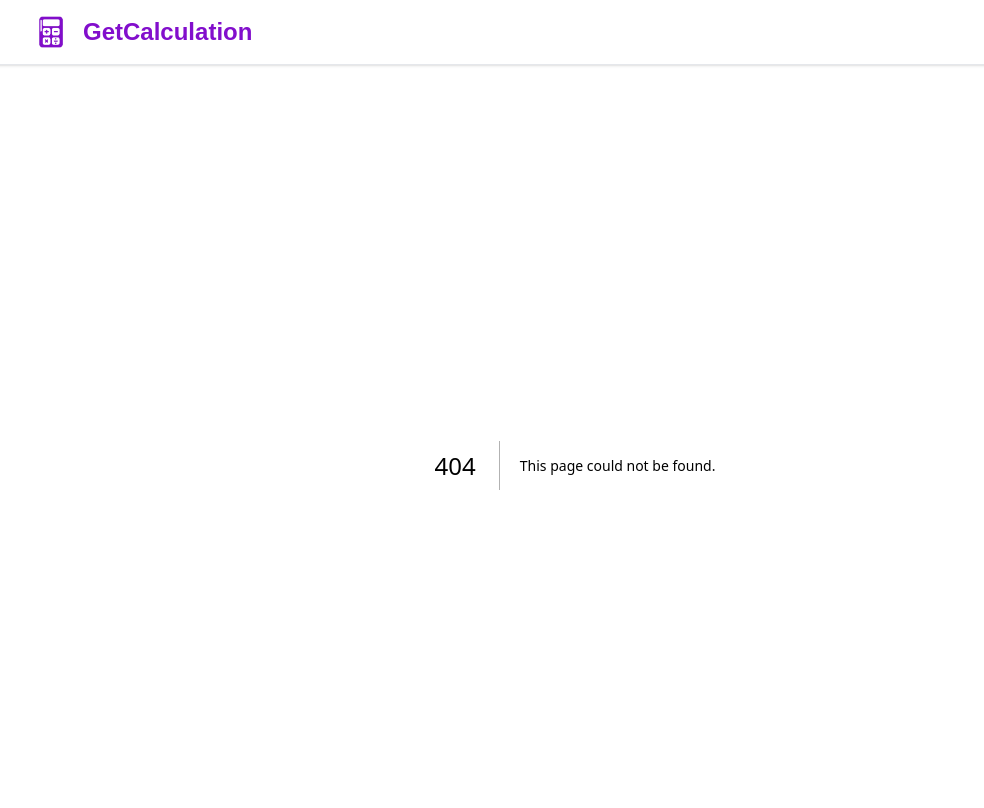
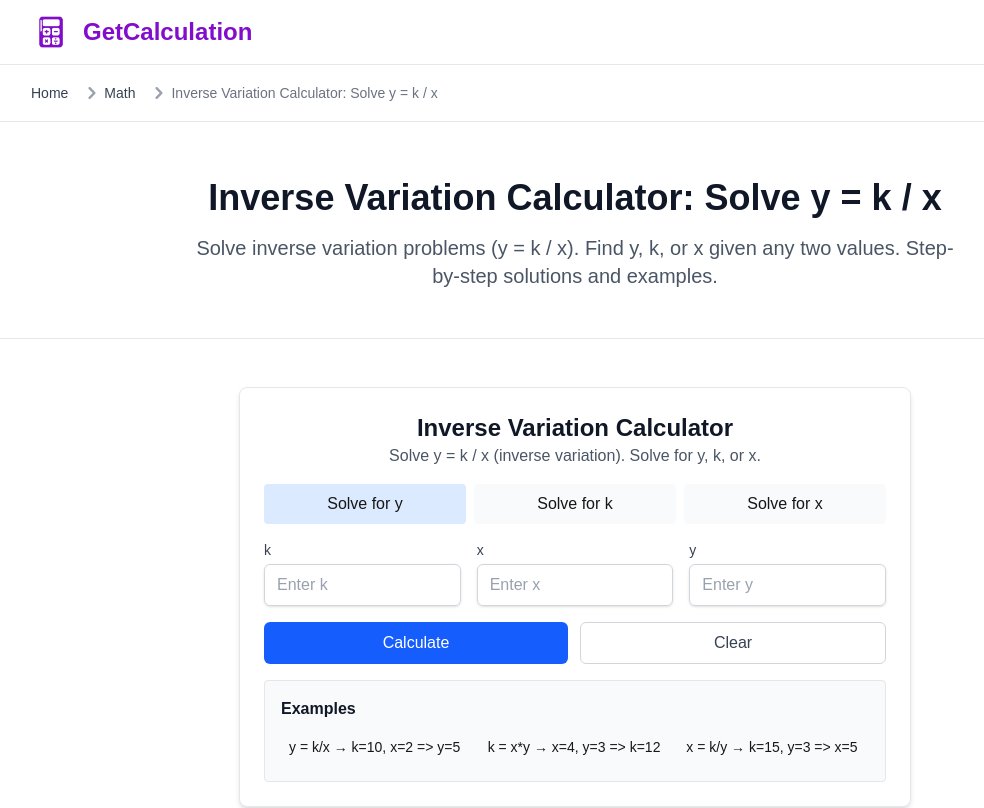
Before and after one commit to heyumarkhan/getcalculation.com, a Next.js app: page /math/inverse-variation in a window 1280 px wide. Before the commit this address had no page. Shown: the top 808 px of the page, without its empty margins (65-1049 px from the left). Built offline with nearby package versions, Linux system fonts and the light colour scheme.

Commit message:
Add Inverse Variation calculator, page, and register in calculators list

```diff
--- /dev/null
+++ b/app/(calculators)/math/inverse-variation/page.tsx
@@ -0,0 +1,28 @@
+import InverseVariationCalculator from '../../../_components/calculators/InverseVariationCalculator';
+import CalculatorPageTemplate from '../../../_components/layouts/CalculatorPageTemplate';
+import { SEOSection } from '../../../_components/ui/SEOContent';
+
+export default function InverseVariationPage() {
+  return (
+    <CalculatorPageTemplate
+      title="Inverse Variation Calculator: Solve y = k / x"
+      description="Solve inverse variation problems (y = k / x). Find y, k, or x given any two values. Step-by-step solutions and examples."
+      calculator={<InverseVariationCalculator />}
+      slug="math/inverse-variation"
+      category="Algebra"
+      features={[
+        'Solve for y given k and x',
+        'Compute k given x and y',
+        'Solve for x given k and y',
+        'Step-by-step explanations',
+        'Easy-to-use examples'
+      ]}
+    >
+      <SEOSection title="About Inverse Variation">
+        <p>
+          Inverse variation describes relationships where one quantity varies inversely with another. When two variables x and y are inversely proportional, they satisfy <strong>y = k / x</strong>, where k is the constant of variation. Use this tool to solve for any missing value and see worked steps.
+        </p>
+      </SEOSection>
+    </CalculatorPageTemplate>
+  );
+}
--- /dev/null
+++ b/app/_components/calculators/InverseVariationCalculator.tsx
@@ -0,0 +1,143 @@
+'use client';
+
+import { useState } from 'react';
+import Card from '../ui/Card';
+import Input from '../ui/Input';
+import Button from '../ui/Button';
+
+type Mode = 'solve-for-y' | 'solve-for-k' | 'solve-for-x';
+
+export default function InverseVariationCalculator() {
+  const [mode, setMode] = useState<Mode>('solve-for-y');
+  const [k, setK] = useState<string>('');
+  const [x, setX] = useState<string>('');
+  const [y, setY] = useState<string>('');
+  const [result, setResult] = useState<string | null>(null);
+  const [steps, setSteps] = useState<string[]>([]);
+  const [error, setError] = useState<string>('');
+
+  const calculate = () => {
+    setError('');
+    setResult(null);
+    setSteps([]);
+
+    const kVal = parseFloat(k);
+    const xVal = parseFloat(x);
+    const yVal = parseFloat(y);
+
+    if (mode === 'solve-for-y') {
+      if (isNaN(kVal) || isNaN(xVal) || xVal === 0) {
+        setError('Please enter valid numbers for k and x (x cannot be 0)');
+        return;
+      }
+
+      const yRes = kVal / xVal;
+      setResult(yRes.toString());
+      setSteps([
+        `Using inverse variation: y = k / x`,
+        `k = ${kVal}, x = ${xVal}`,
+        `y = ${kVal} / ${xVal} = ${yRes}`
+      ]);
+      setY(yRes.toString());
+    }
+
+    if (mode === 'solve-for-k') {
+      if (isNaN(xVal) || isNaN(yVal)) {
+        setError('Please enter valid numbers for x and y');
+        return;
+      }
+      // k = x * y
+      const kRes = xVal * yVal;
+      setResult(kRes.toString());
+      setSteps([
+        `Using inverse variation: y = k / x`,
+        `Rearrange: k = x * y`,
+        `x = ${xVal}, y = ${yVal}`,
+        `k = ${xVal} * ${yVal} = ${kRes}`
+      ]);
+      setK(kRes.toString());
+    }
+
+    if (mode === 'solve-for-x') {
+      if (isNaN(kVal) || isNaN(yVal) || yVal === 0) {
+        setError('Please enter valid numbers for k and y (y cannot be 0)');
+        return;
+      }
+      // x = k / y
+      const xRes = kVal / yVal;
+      setResult(xRes.toString());
+      setSteps([
+        `Using inverse variation: y = k / x`,
+        `Rearrange: x = k / y`,
+        `k = ${kVal}, y = ${yVal}`,
+        `x = ${kVal} / ${yVal} = ${xRes}`
+      ]);
+      setX(xRes.toString());
+    }
+  };
+
+  const clearAll = () => {
+    setK('');
+    setX('');
+    setY('');
+    setResult(null);
+    setSteps([]);
+    setError('');
+  };
+
+  const examples = [
+    { mode: 'solve-for-y', k: '10', x: '2', desc: 'y = k/x → k=10, x=2 => y=5' },
+    { mode: 'solve-for-k', x: '4', y: '3', desc: 'k = x*y → x=4, y=3 => k=12' },
+    { mode: 'solve-for-x', k: '15', y: '3', desc: 'x = k/y → k=15, y=3 => x=5' }
+  ];
+
+  return (
+    <Card className="max-w-2xl mx-auto p-6">
+      <div className="text-center mb-4">
+        <h2 className="text-2xl font-bold text-gray-900">Inverse Variation Calculator</h2>
+        <p className="text-gray-600">Solve y = k / x (inverse variation). Solve for y, k, or x.</p>
+      </div>
+
+      <div className="space-y-4">
+
+        <div className="grid grid-cols-3 gap-2">
+          <button onClick={() => setMode('solve-for-y')} className={`p-2 rounded ${mode === 'solve-for-y' ? 'bg-blue-100 border-blue-300' : 'bg-gray-50 border-gray-200'}`}>Solve for y</button>
+          <button onClick={() => setMode('solve-for-k')} className={`p-2 rounded ${mode === 'solve-for-k' ? 'bg-blue-100 border-blue-300' : 'bg-gray-50 border-gray-200'}`}>Solve for k</button>
+          <button onClick={() => setMode('solve-for-x')} className={`p-2 rounded ${mode === 'solve-for-x' ? 'bg-blue-100 border-blue-300' : 'bg-gray-50 border-gray-200'}`}>Solve for x</button>
+        </div>
+
+        <div className="grid grid-cols-1 md:grid-cols-3 gap-4">
+          <Input label="k" type="text" value={k} onChange={(e) => setK(e.target.value)} placeholder="Enter k" />
+          <Input label="x" type="text" value={x} onChange={(e) => setX(e.target.value)} placeholder="Enter x" />
+          <Input label="y" type="text" value={y} onChange={(e) => setY(e.target.value)} placeholder="Enter y" />
+        </div>
+
+        <div className="flex gap-3">
+          <Button onClick={calculate} className="flex-1">Calculate</Button>
+          <Button onClick={clearAll} variant="outline" className="flex-1">Clear</Button>
+        </div>
+
+        {error && <div className="p-3 bg-red-50 border border-red-200 rounded"><p className="text-red-700">{error}</p></div>}
+
+        {result && <div className="p-4 bg-blue-50 border border-blue-200 rounded"><h3 className="font-semibold text-blue-900">Result</h3><p className="text-2xl font-bold text-blue-700">{result}</p></div>}
+
+        {steps.length > 0 && (
+          <div className="p-4 bg-gray-50 border border-gray-200 rounded">
+            <h4 className="font-semibold text-gray-900 mb-2">Steps</h4>
+            <div className="font-mono text-sm text-gray-700 whitespace-pre-line">{steps.join('\n')}</div>
+          </div>
+        )}
+
+        <div className="p-4 bg-gray-50 border border-gray-200 rounded">
+          <h4 className="font-semibold text-gray-900 mb-2">Examples</h4>
+          <div className="grid grid-cols-1 md:grid-cols-3 gap-2 text-sm">
+            {examples.map((ex, i) => (
+              <div key={i} className="p-2 rounded hover:bg-blue-50 cursor-pointer" onClick={() => { setMode(ex.mode as Mode); setK(ex.k || ''); setX(ex.x || ''); setY(ex.y || ''); setResult(null); setSteps([]); setError(''); }}>{ex.desc}</div>
+            ))}
+          </div>
+        </div>
+      </div>
+    </Card>
+  );
+
+}
--- a/app/_components/data/calculators.ts
+++ b/app/_components/data/calculators.ts
@@ -227,6 +227,18 @@ export const calculators: Calculator[] = [
     embedHref: '/embed/math/inverse-modulo',
     icon: '🔄',
     color: 'blue'
+  },
+  {
+    id: 'inverse-variation',
+    name: 'Inverse Variation Calculator',
+    description: 'Solve inverse variation problems of the form y = k / x. Solve for y, k, or x given two values.',
+    category: 'Algebra',
+    subject: 'math',
+    keywords: ['inverse variation', 'direct variation', 'y = k/x', 'variation', 'algebra', 'ratios'],
+    href: '/math/inverse-variation',
+    embedHref: '/embed/math/inverse-variation',
+    icon: '↔️',
+    color: 'green'
   },
   {
     id: 'triangular-pyramid-volume',
```
